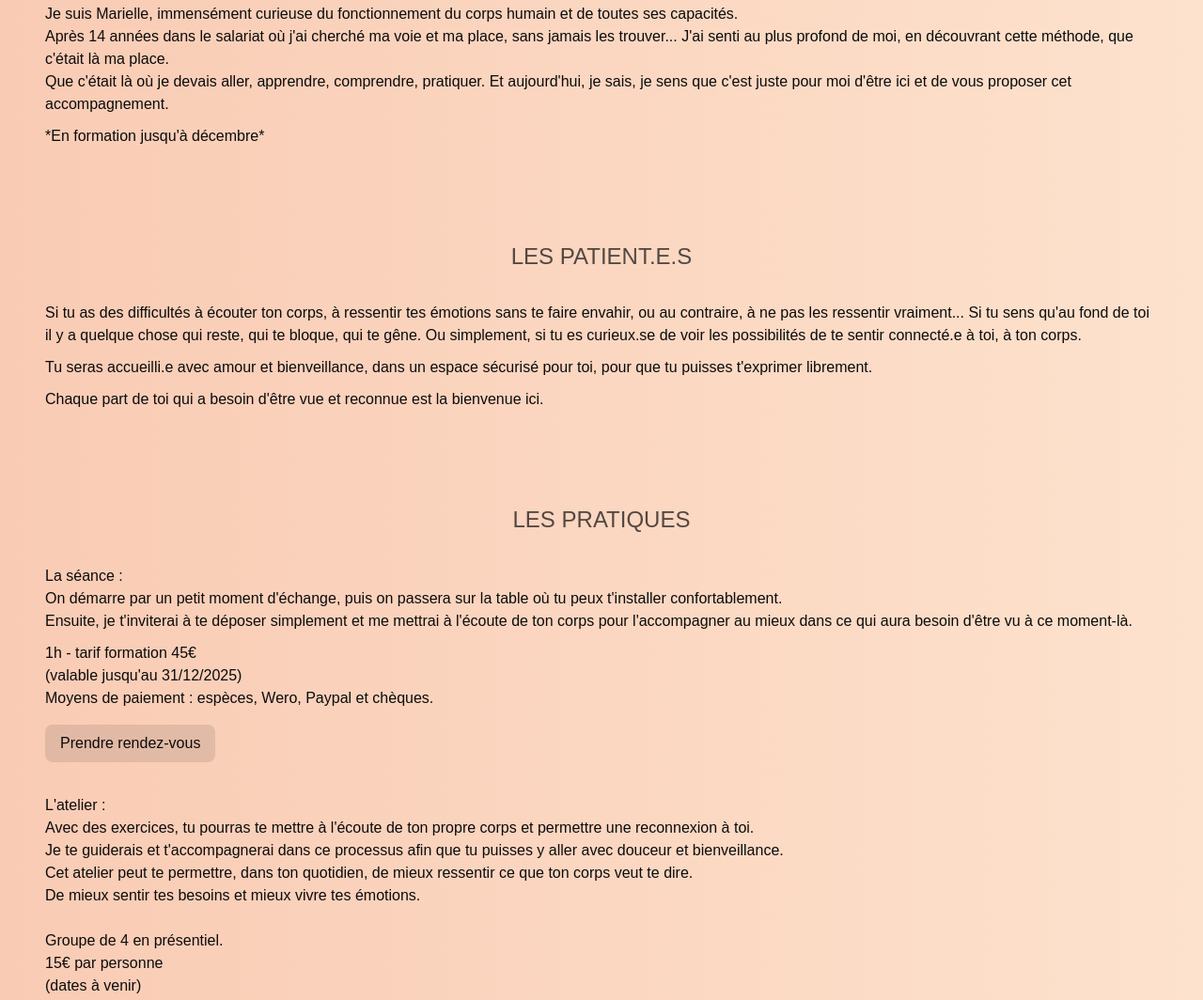
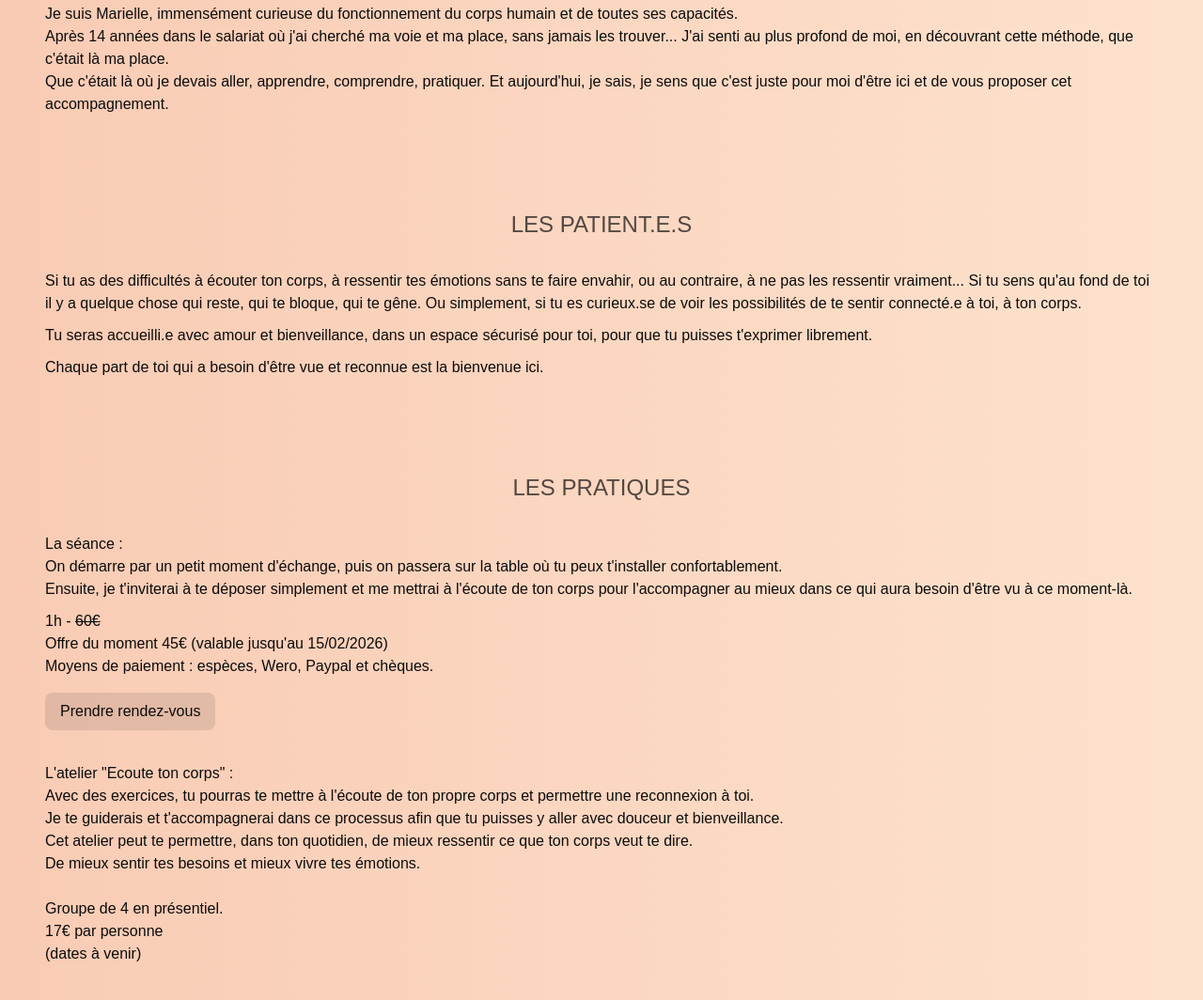
Before and after one commit to flaugere/website-marielle, an Astro site: page / in a window 1280 px wide. Shown: the part 1079-2143 px from the top of the page at 94% size. Built offline with nearby package versions, Linux system fonts and the light colour scheme; Astro itself is replaced by a stand-in of ours.

Commit message:
chore(tarif): changement des tarifs

```diff
--- a/src/pages/index.astro
+++ b/src/pages/index.astro
@@ -72,7 +72,6 @@ import ImageLarge from '../assets/image_large.jpg'
 					pratiquer. Et aujourd'hui, je sais, je sens que c'est juste pour moi
 					d'être ici et de vous proposer cet accompagnement.
 				</p>
-				<p class="mt-12 font-normal">*En formation jusqu'à décembre*</p>
 			</section>
 			<section>
 				<h2
@@ -111,7 +110,8 @@ import ImageLarge from '../assets/image_large.jpg'
 				l'écoute de ton corps pour l'accompagner au mieux dans ce qui aura
 				besoin d'être vu à ce moment-là.
 				<p class="mt-12">
-					1h - tarif formation 45€ <br />(valable jusqu'au 31/12/2025)
+					1h - <strike>60€</strike><br />Offre du moment 45€ (valable jusqu'au
+					15/02/2026)
 					<br />Moyens de paiement : espèces, Wero, Paypal et chèques.
 				</p>
 				<a
@@ -121,7 +121,7 @@ import ImageLarge from '../assets/image_large.jpg'
 				>
 				<br />
 				<p class="mt-12">
-					<strong>L'atelier :</strong>
+					<strong>L'atelier "Ecoute ton corps" :</strong>
 					<br />
 					Avec des exercices, tu pourras te mettre à l'écoute de ton propre corps
 					et permettre une reconnexion à toi.
@@ -132,7 +132,7 @@ import ImageLarge from '../assets/image_large.jpg'
 					<br />De mieux sentir tes besoins et mieux vivre tes émotions.
 					<br />
 					<br />Groupe de 4 en présentiel.<br />
-					15€ par personne<br />
+					17€ par personne<br />
 					(dates à venir)<br />
 				</p>
 			</section>
```
